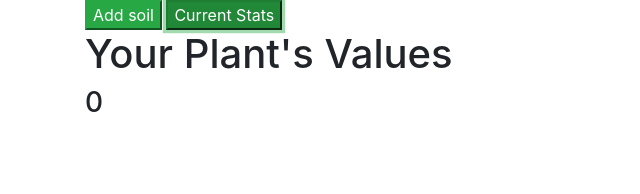
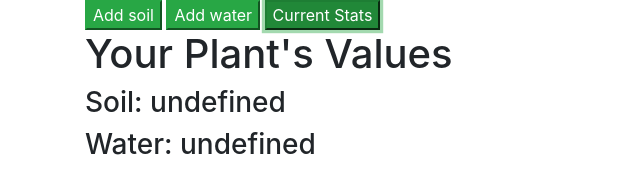
Before and after one commit to HBeinstein/Plant, a website built with webpack: page src/index.html in a window 1280 px wide. Both pictures are taken after a click on the button "Current Stats". Shown: the whole page, without its empty margins (0-640 px from the left). Built offline with nearby package versions, Linux system fonts and the light colour scheme.

Commit message:
add storestate function, front end logic and export statements
Co-authored-by: Hannah Beinstein <hannah.beinstein@gmail.com>

```diff
--- a/src/index.html
+++ b/src/index.html
@@ -11,10 +11,12 @@
     <div class="container">
       <div class="grow-buttons">
         <button class="btn-success" id="feed">Add soil</button>
+        <button class="btn-success" id="hydrate">Add water</button>
         <button class="btn-success" id="show-state">Current Stats</button>
       </div>
       <h1>Your Plant's Values</h1>
       <h3><div id="soil-value">0</div></h3>
+      <h3><div id="hydrate-value">0</div></h3>
     </div>
   </body>
 </html>
--- a/src/plant.js
+++ b/src/item.js
@@ -24,11 +24,30 @@
     //   [prop] : (state[prop] || 0) + value
     // })
 
-    const changeState = (prop) => { // this function replaces the above function to make it more flexible when using other objects... in this case state = object
+    export const changeState = (prop) => { // this function replaces the above function to make it more flexible when using other objects... in this case state = object
       return (value) => { // this fat arrow
         return (state) => ({ // and this fat arrow are anonymous functions that are receiving value and then state as parameters
           ...state, // state is the object that we are calling on and prop is the property we are altering
-        [prop]: (state.prop || 0) + value
+        [prop]: (state[prop] || 0) + value
         })
       }
     };
+
+      // the stateChangeFunction is a placeholder for the changeState function from above. the state => state statement is saying that
+      // whatever object is passed into the storestate function, is also passed to the changeState function.
+    export const storeState = () => {
+      let currentState = {};
+      return(stateChangeFunction = state => state) => { //  stateChangeFunction is an argument passed to anon function is a function itself as stated below
+        const newState = stateChangeFunction(currentState);
+        currentState = {...newState};
+        return newState;
+      }
+    }
+
+    export const stateControl = storeState();
+
+    export const feed = changeState("soil")(1);
+    export const blueFood = changeState("soil")(5);
+
+    export const hydrate = changeState("water")(1);
+    export const superWater = changeState("water")(5);
--- a/src/main.js
+++ b/src/main.js
@@ -2,10 +2,42 @@ import $ from 'jquery';
 import 'bootstrap';
 import 'bootstrap/dist/css/bootstrap.min.css';
 import './styles.css';
-import { changePlantState } from './../src/plant.js';
+import { changeState } from './../src/item.js';
+import { stateControl } from './../src/item.js';
+import { feed } from './../src/item.js';
+import { blueFood } from './../src/item.js';
+import { hydrate } from './../src/item.js';
+import { superWater } from './../src/item.js';
 
-$(document).ready(function () {
-  let plant = { soil: 0, light: 0, water: 0 };
 
-  let newPlant = changePlantState(plant, "soil");
-});
+$(document).ready(function() {
+  // const stateControl = storeState();
+
+  // const feed = changeState("soil")(1);
+  // const blueFood = changeState("soil")(5);
+
+  // const hydrate = changeState("water")(1);
+  // const superWater = changeState("water")(5);
+
+
+  // This function has side effects because we are using jQuery. Manipulating the DOM will always be a side effect. Note that we only use one of our functions to alter soil. You can easily add more.
+
+    $('#feed').click(function() {
+      const newState = stateControl(blueFood);
+      $('#soil-value').text(`Soil: ${newState.soil}`);
+    });
+
+    $('#hydrate').click(function() {
+      const newState = stateControl(superWater);
+      $('#hydrate-value').text(`Water: ${newState.water}`);
+    });
+
+  // This function doesn't actually do anything useful in this application - it just demonstrates how we can "look" at the current state (which the DOM is holding anyway). However, students often do need the ability to see the current state without changing it so it's included here for reference.
+
+    $('#show-state').click(function() {
+      // We just need to call stateControl() without arguments to see our current state.
+      const currentState = stateControl();
+      $('#soil-value').text(`Soil: ${currentState.soil}`);
+      $('#hydrate-value').text(`Water: ${currentState.water}`);
+    });
+  });
```
